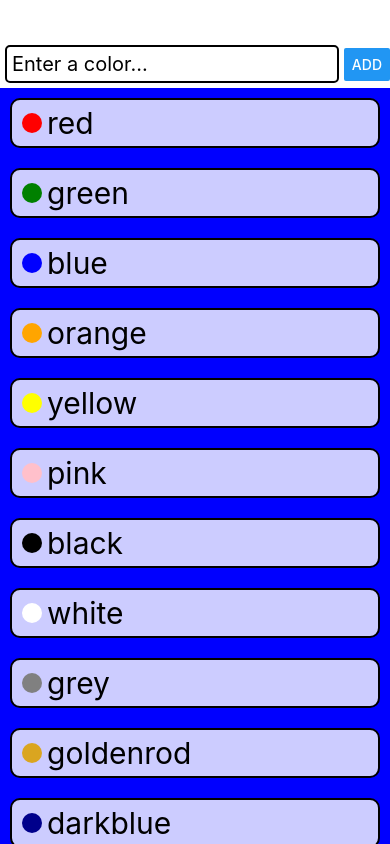
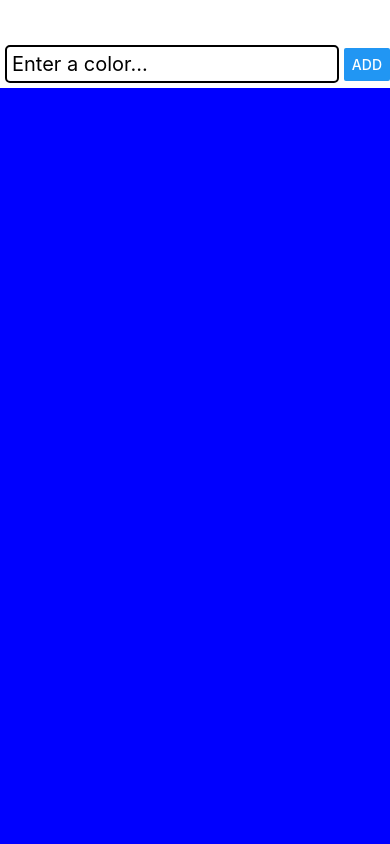
Before and after one commit to stockmeierb/ColorCatalog, a React Native app: screen / in a window 390 px wide. Built offline with nearby package versions, Linux system fonts and the light colour scheme.

Commit message:
custom web hooks for color creation and shortid.generate

```diff
--- a/App.js
+++ b/App.js
@@ -1,10 +1,20 @@
 import React, {useState} from "react";
-import { View, StyleSheet, FlatList, Alert } from "react-native";
+import { StyleSheet, FlatList } from "react-native";
 import ColorButton from "./components/ColorButton";
-import defaultColors from "./data/defaultColors.json"
+// import defaultColors from "./data/defaultColors.json"
 import ColorForm from "./ColorForm";
+import {generate} from "shortid"
 
 // const { height, width } = Dimensions.get('window');
+
+const useColors = () => {
+  const [colors, setColors] = useState([]);
+  const addColor = color => {
+    const newColor = {id: generate(), color};
+    setColors([newColor, ...colors]);
+  }
+  return { colors, addColor }
+}
 
 export default function App() {
 // const onButtonPress = () => {
@@ -13,13 +23,14 @@ export default function App() {
 // }
 
   const [backgroundColor, setBackgroundColor] = useState("blue");
+  const { colors, addColor} = useColors();
   return (
     <>
     <ColorForm
-    onNewColor={newColor => Alert.alert(`TODO: add color ${newColor}`)}
+    onNewColor={addColor}
     />
     <FlatList style={[styles.container, { backgroundColor }]}
-      data={defaultColors}
+      data={colors}
       renderItem={({ item }) => {
         return (
           <ColorButton key={item.id} backgroundColor={item.color} onPress={setBackgroundColor} />
--- a/package.json
+++ b/package.json
@@ -12,7 +12,8 @@
     "expo": "^51.0.24",
     "expo-status-bar": "~1.11.1",
     "react": "18.2.0",
-    "react-native": "0.73.6"
+    "react-native": "0.73.6",
+    "shortid": "^2.2.16"
   },
   "devDependencies": {
     "@babel/core": "^7.20.0"
```
Also changed, not shown: 1 other file (tests, documents, lock files or other folders).
